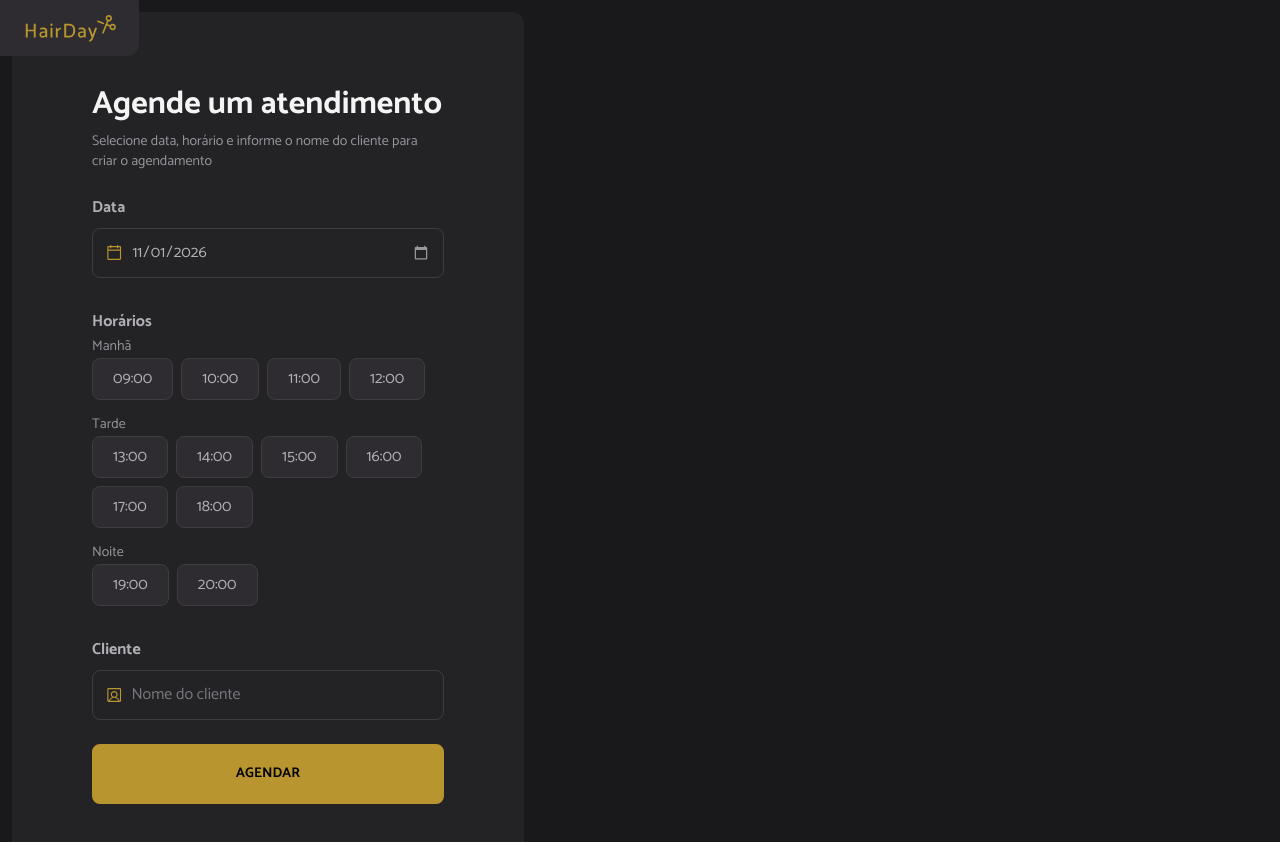
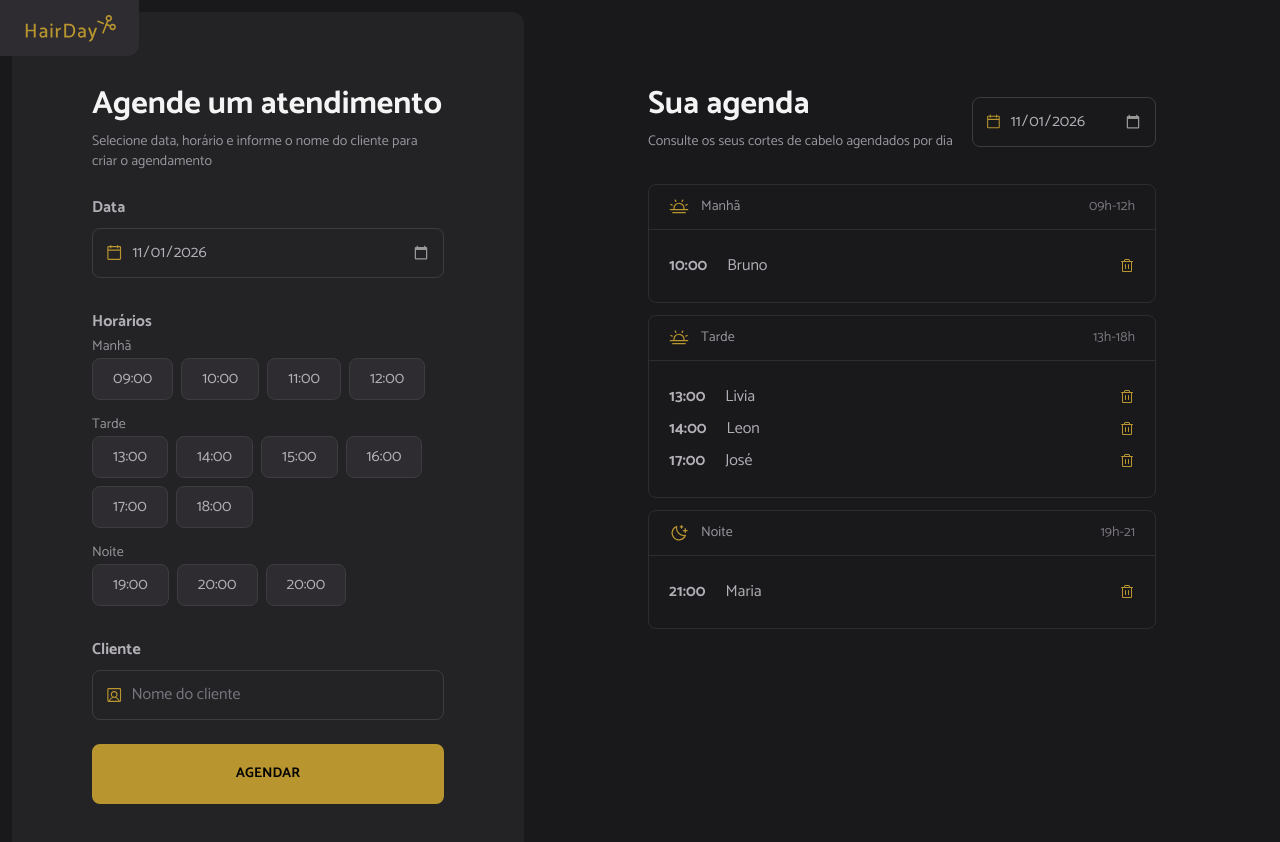
Before and after one commit to BrunoBecoski/reactjs-hairday, a React (Vite) app: page / in a window 1280 px wide. Shown: the top 842 px of the page. Built offline with nearby package versions, Linux system fonts and the light colour scheme.

Commit message:
Cria o componente Appointments

```diff
--- a/src/App.tsx
+++ b/src/App.tsx
@@ -1,6 +1,7 @@
 import { useEffect, useState } from "react";
 
 import { Schedule } from "./core-components/schedule";
+import { Appointments } from "./core-components/appointments";
 
 import LogoImg from "./assets/logo.svg";
 
@@ -72,7 +73,11 @@ export function App() {
         <img src={LogoImg} alt="HairDay" />
       </div>
 
-      <Schedule schedulesList={schedulesList} addSchedule={addSchedule} />
+      <div className="flex gap-3">
+        <Schedule schedulesList={schedulesList} addSchedule={addSchedule} />
+
+        <Appointments />
+      </div>
     </div>
   );
 }
--- a/src/components/buttonIcon.tsx
+++ b/src/components/buttonIcon.tsx
@@ -14,12 +14,12 @@ export function ButtonIcon({
     <button
       className={`
         cursor-pointer transition-colors
-        text-yellow-base hover:text-yellow-lights
+        text-yellow-base hover:text-yellow-light
         ${className}
       `}
       {...props}
     >
-      <IconComponent size={32} />
+      <IconComponent size={16} />
     </button>
   );
 }
--- /dev/null
+++ b/src/components/client-item.tsx
@@ -0,0 +1,18 @@
+import { TrashIcon } from "@phosphor-icons/react";
+
+import { ButtonIcon } from "./buttonIcon";
+
+interface ClientItemProps {
+  time: string;
+  name: string;
+}
+
+export function ClientItem({ time, name }: ClientItemProps) {
+  return (
+    <li className="flex items-center py-1">
+      <strong className="text-title-md text-gray-200 mr-5">{time}</strong>
+      <span className="text-text-md text-gray-200 flex-1">{name}</span>
+      <ButtonIcon icon={TrashIcon} />
+    </li>
+  );
+}
--- a/src/components/input.tsx
+++ b/src/components/input.tsx
@@ -13,7 +13,7 @@ export function Input({
   return (
     <label
       className={`
-        flex items-center gap-2 cursor-text p-3 rounded-lg border
+        flex items-center gap-2 cursor-text p-3 rounded-lg border h-fit
         border-gray-500  focus-within:border-yellow-dark
         ${className}
       `}
--- /dev/null
+++ b/src/core-components/appointments.tsx
@@ -0,0 +1,74 @@
+import {
+  CalendarBlankIcon,
+  MoonStarsIcon,
+  SunHorizonIcon,
+} from "@phosphor-icons/react";
+
+import { Input } from "../components/input";
+import { ClientItem } from "../components/client-item";
+
+export function Appointments() {
+  return (
+    <section className="flex-1 py-20 px-28">
+      <header className="flex items-center justify-between mb-8">
+        <div>
+          <h2 className="text-title-lg text-gray-100  mb-4">Sua agenda</h2>
+          <p className="text-text-sm text-gray-300">
+            Consulte os seus cortes de cabelo agendados por dia
+          </p>
+        </div>
+        <Input
+          icon={CalendarBlankIcon}
+          defaultValue={new Date().toLocaleDateString("sv-SE")}
+          type="date"
+        />
+      </header>
+
+      <main className="space-y-3">
+        <div className="border border-gray-600 rounded-lg ">
+          <div className="flex py-3 px-5">
+            <SunHorizonIcon size={20} className="text-yellow-base" />
+            <span className="text-text-sm text-gray-300 flex-1 pl-3">
+              Manhã
+            </span>
+            <span className="text-text-sm text-gray-400">09h-12h</span>
+          </div>
+
+          <ul className="p-5 border-t border-gray-600">
+            <ClientItem time="10:00" name="Bruno" />
+          </ul>
+        </div>
+
+        <div className="border border-gray-600 rounded-lg ">
+          <div className="flex py-3 px-5">
+            <SunHorizonIcon size={20} className="text-yellow-base" />
+            <span className="text-text-sm text-gray-300 flex-1 pl-3">
+              Tarde
+            </span>
+            <span className="text-text-sm text-gray-400">13h-18h</span>
+          </div>
+
+          <ul className="p-5 border-t border-gray-600">
+            <ClientItem time="13:00" name="Livia" />
+            <ClientItem time="14:00" name="Leon" />
+            <ClientItem time="17:00" name="José" />
+          </ul>
+        </div>
+
+        <div className="border border-gray-600 rounded-lg ">
+          <div className="flex py-3 px-5">
+            <MoonStarsIcon size={20} className="text-yellow-base " />
+            <span className="text-text-sm text-gray-300 flex-1 pl-3">
+              Noite
+            </span>
+            <span className="text-text-sm text-gray-400">19h-21</span>
+          </div>
+
+          <ul className="p-5 border-t border-gray-600">
+            <ClientItem time="21:00" name="Maria" />
+          </ul>
+        </div>
+      </main>
+    </section>
+  );
+}
--- a/src/core-components/schedule.tsx
+++ b/src/core-components/schedule.tsx
@@ -79,6 +79,7 @@ export function Schedule({ schedulesList, addSchedule }: ScheduleProps) {
             <div className="flex flex-wrap gap-2">
               <TimeSelect name="time" label="19:00" value="19:00" />
               <TimeSelect name="time" label="20:00" value="20:00" />
+              <TimeSelect name="time" label="20:00" value="21:00" />
             </div>
           </div>
         </div>
```
